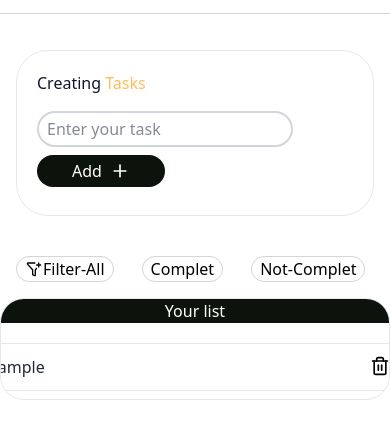
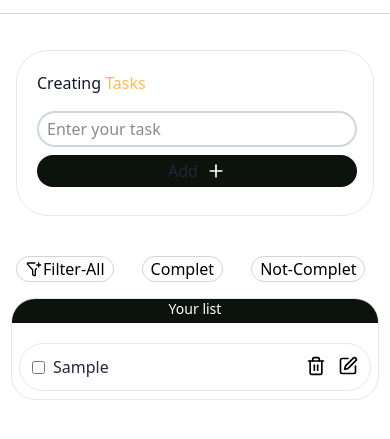
Before and after one commit to samanezarini/todo-list, a website: page index.html in a window 390 px wide. Both pictures are taken after typing "Sample" into the empty fields and a click on the button "Add". Shown: the part 55-494 px from the top of the page. Drawn offline with Linux system fonts and the light colour scheme.

Commit message:
responsive activated

```diff
--- a/index.html
+++ b/index.html
@@ -151,7 +151,7 @@
       <div class="mx-auto max-w-lg">
         <!-- enter task -->
         <div
-          class="mx-auto mt-5 p-5 border border-gray-200 rounded-4xl overflow-hidden"
+          class="mx-auto mt-5 p-5 border w-full border-gray-200 rounded-4xl overflow-hidden"
         >
           <div class="items-center justify-center">
             <div class="container mx-auto text-gray-900">
@@ -168,7 +168,7 @@
                   <input
                     type="text"
                     id="input-text-task"
-                    class="py-1 sm:py-3 px-2 block w-64 h-9 md:w-80 md:h-9 border-2 border-gray-300 rounded-4xl sm:text-sm focus:border-blue-500 focus:ring-blue-500 disabled:opacity-100 disabled:pointer-events-none"
+                    class="py-1 sm:py-3 px-2 block w-80 h-9 border-2 border-gray-300 rounded-4xl sm:text-sm focus:border-blue-500 focus:ring-blue-500 disabled:opacity-100 disabled:pointer-events-none"
                     placeholder="Enter your task"
                   />
                 </div>
@@ -176,9 +176,9 @@
                   <button
                     type="button"
                     id="btn-add"
-                    class="px-1 py-1 w-32 h-8 bg-[#0c120c] text-white rounded-4xl cursor-pointer inline-flex items-center justify-center gap-2"
+                    class="px-1 py-1 w-80 md:w-32 h-8 bg-[#0c120c] text-white rounded-4xl cursor-pointer inline-flex items-center justify-center gap-2"
                   >
-                    <p>Add</p>
+                    <p class="text-gray-800 dark:text-white">Add</p>
                     <svg
                       xmlns="http://www.w3.org/2000/svg"
                       width="20"
@@ -250,11 +250,11 @@
 
         <!-- start taskbox -->
         <div
-          class="mx-auto max-w-lg flex items-center justify-between border border-gray-200 rounded-3xl overflow-hidden mb-20"
+          class="mx-auto w-[23rem] md:w-[32rem] flex items-center justify-between border border-gray-200 rounded-3xl overflow-hidden mb-20"
           id="task-box"
         >
           <div class="w-full h-6 items-center bg-[#0c120c]">
-            <div class="text-white text-center leading-6">
+            <div class="text-white text-center text-sm leading-5">
               <p>Your list</p>
             </div>
           </div>
--- a/script.js
+++ b/script.js
@@ -22,7 +22,8 @@ addBtn.addEventListener("click", () => {
     "py-2",
     "mt-2",
     "mb-2",
-    "w-[30rem]",
+    "w-[22rem]",
+    "md:w-[30rem]",
     "gap-3",
     "cursor",
     //animation add
@@ -30,7 +31,6 @@ addBtn.addEventListener("click", () => {
     "translate-y-3",
     "transition-all",
     "duration-300",
-
   );
 
 
```
Also changed, not shown: src/output.css.
